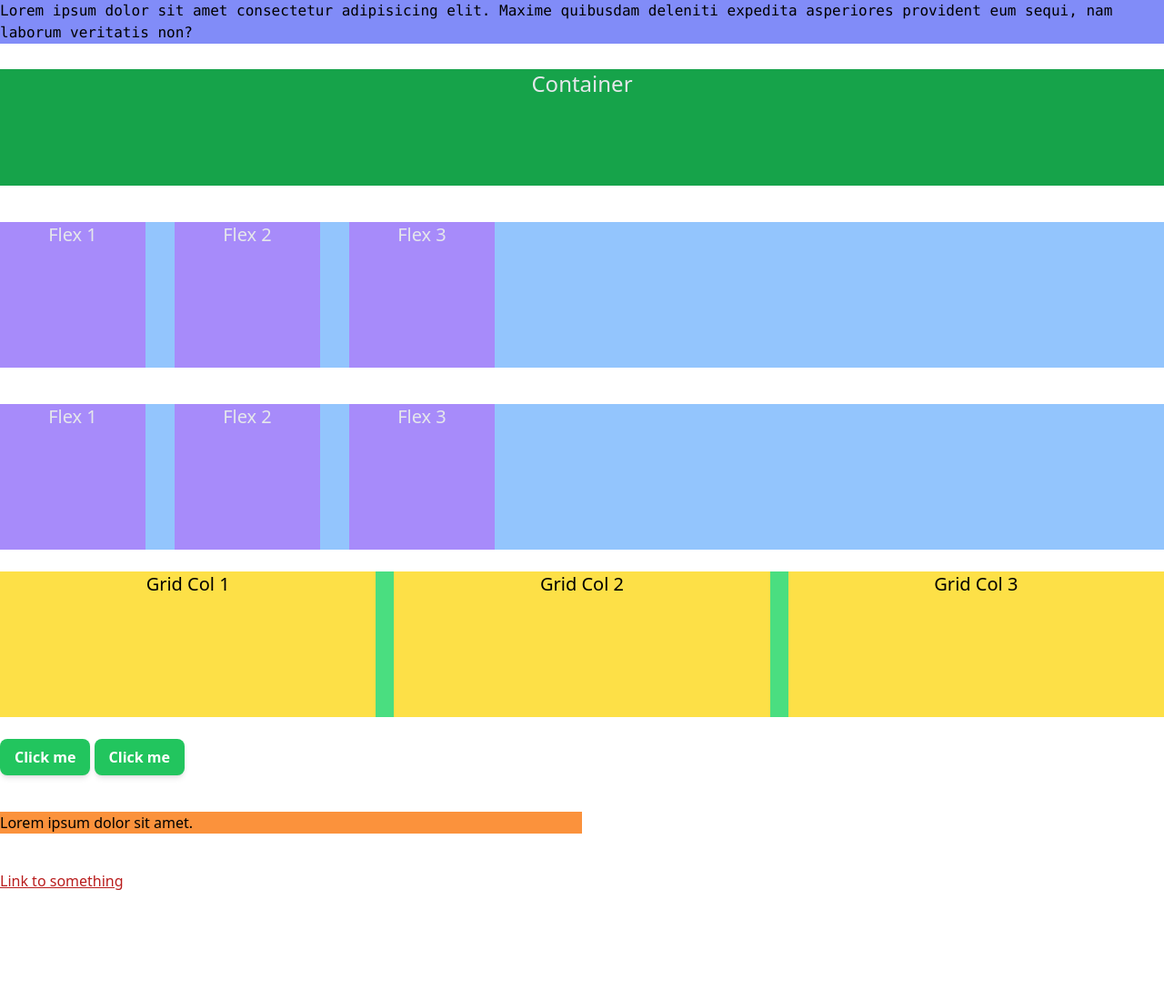
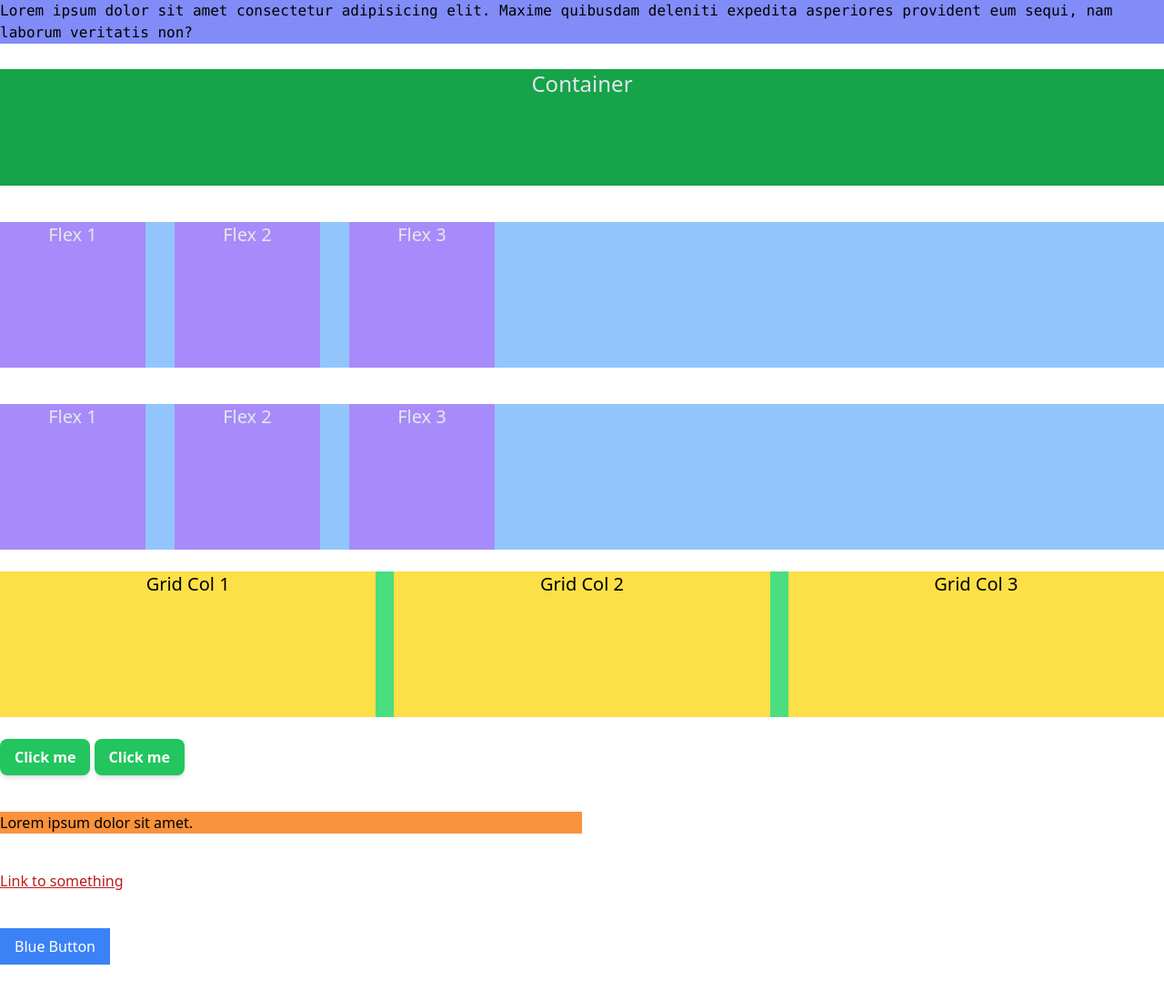
Before and after one commit to solidwake/project-tailwind, a website: page public/index.html in a window 1280 px wide. Shown: the whole page at 91% size. Before the commit the page ends 980 px from the top, so only its background shows below. Drawn offline with Linux system fonts and the light colour scheme.

Commit message:
add components and utilities directives

```diff
--- a/public/index.html
+++ b/public/index.html
@@ -68,5 +68,8 @@
     <div>
         <a href="#">Link to something</a>
     </div>
+    <div>
+        <button class="my-10 btn-blue p-21">Blue Button</button>
+    </div>
 </body>
 </html>
--- a/source/style.css
+++ b/source/style.css
@@ -1,13 +1,26 @@
 /* TailwindCSS utility classes */
 @tailwind base; /* Applies preflight styles to html elements like body, a, h1, p, etc. */
-@tailwind components;
-@tailwind utilities;
+@tailwind components; /* Applies styles to grouped utility classes */
+@tailwind utilities; /* Applies default and custom utility classes */
 
 
 /* @layer adds these styles to the specified directive */
 @layer base {
     a {
         @apply text-red-700 underline;
+    }
+}
+
+@layer components {
+    .btn-blue {
+        @apply py-2 px-4 bg-blue-500 text-white font-thin
+    }
+}
+
+/* In Tailwind 3.0, all variants are enabled by default. @variants is deprecated */
+@layer utilities {
+    .p-21:hover {
+        padding: 5.5rem;
     }
 }
 
```
Also changed, not shown: public/output.css.
